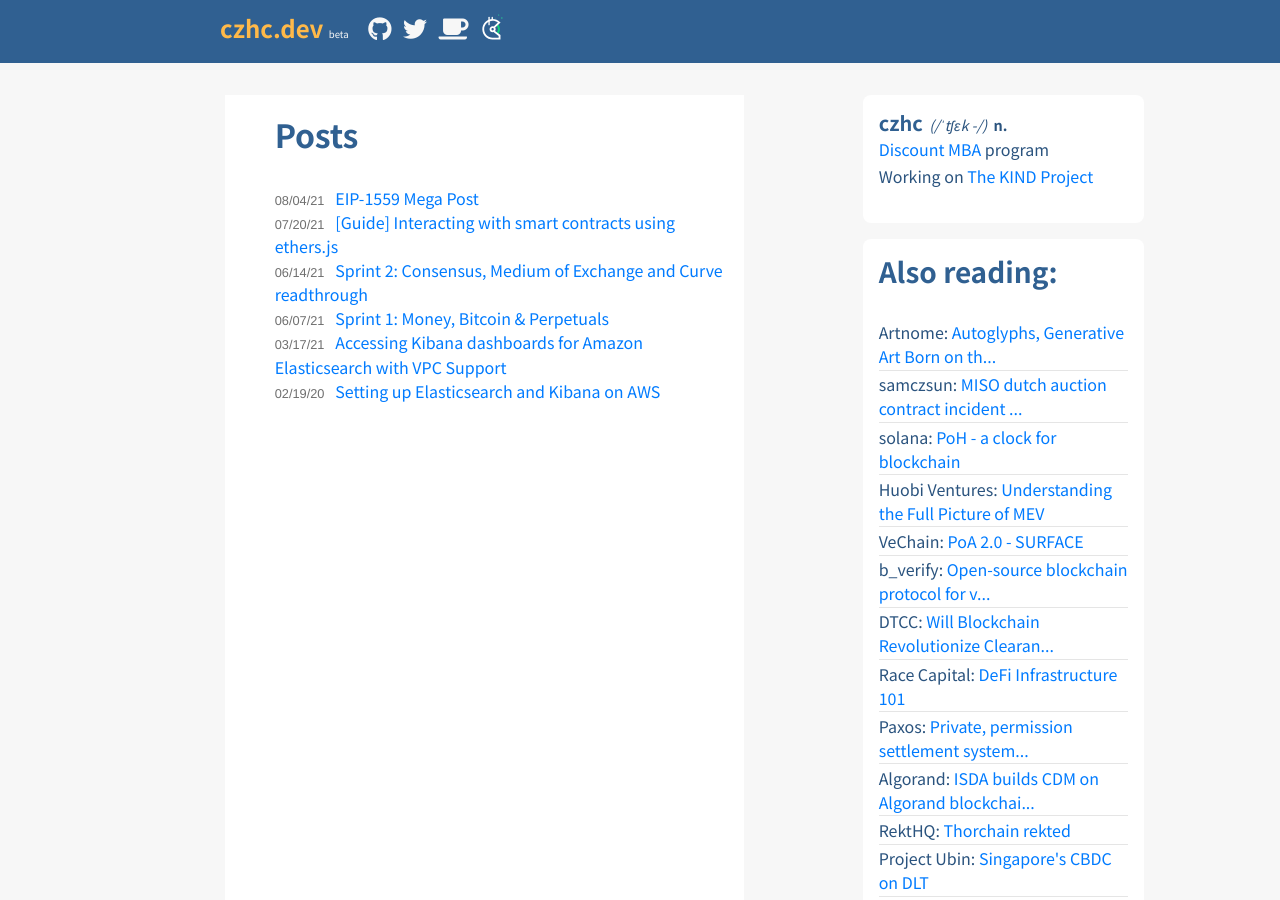
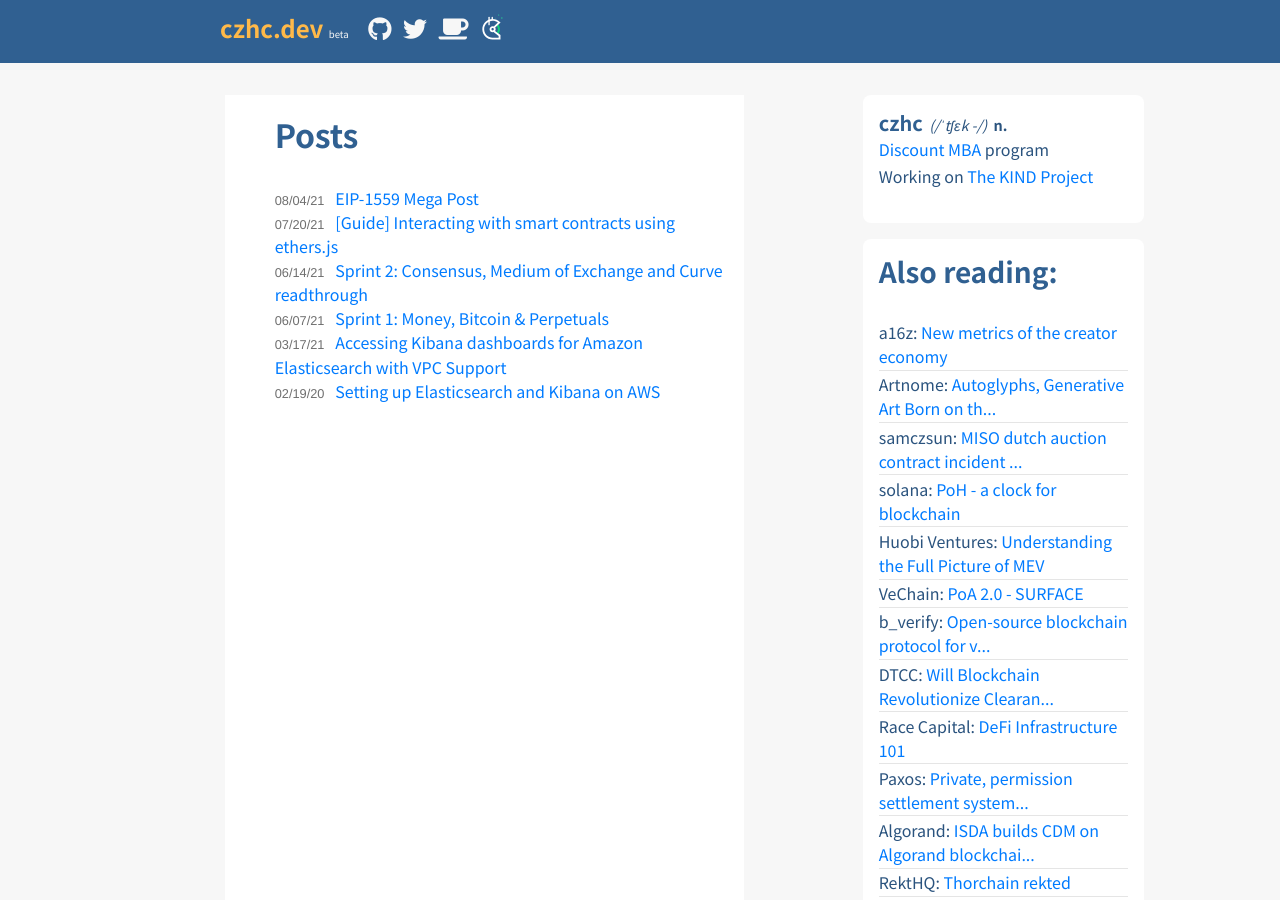
Before and after one commit to czhc/czhc.github.io, a Jekyll site: the page built from index.html, in a window 1280 px wide and 900 px high. Built offline with Jekyll 4.4.1, drawn with Linux system fonts in a browser that asks for light colours; nearby versions of some CDN libraries.

Commit message:
Update bookmarks.yml

```diff
--- a/_data/bookmarks.yml
+++ b/_data/bookmarks.yml
@@ -1,3 +1,6 @@
+- url: "https://threadreaderapp.com/thread/1430720407070404619.html"
+  src: a16z
+  title: New metrics of the creator economy
 - url: "https://www.artnome.com/news/2019/4/08/autoglyphs-generative-art-born-on-the-blockchain"
   src: Artnome
   title: "Autoglyphs, Generative Art Born on the Blockchain"
```
